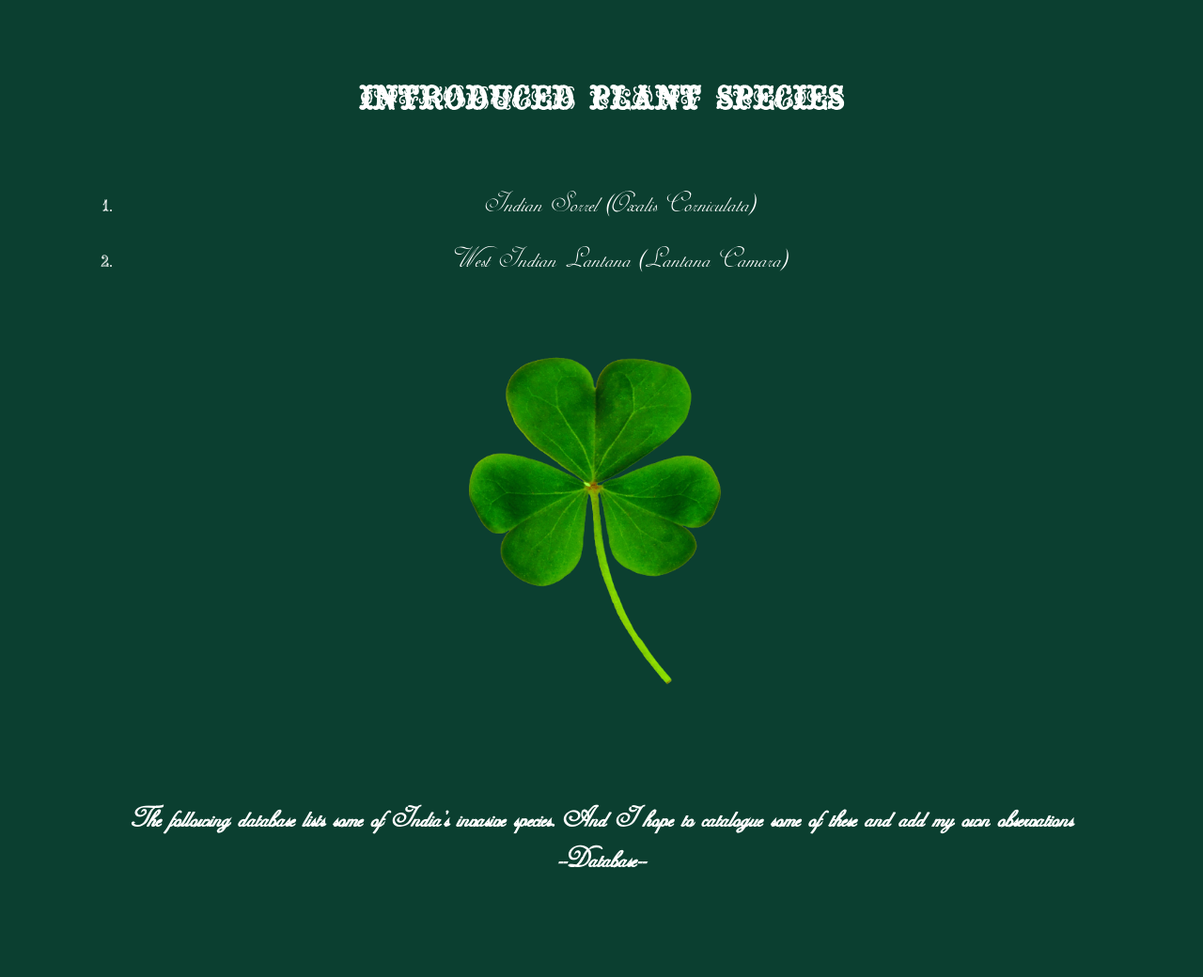
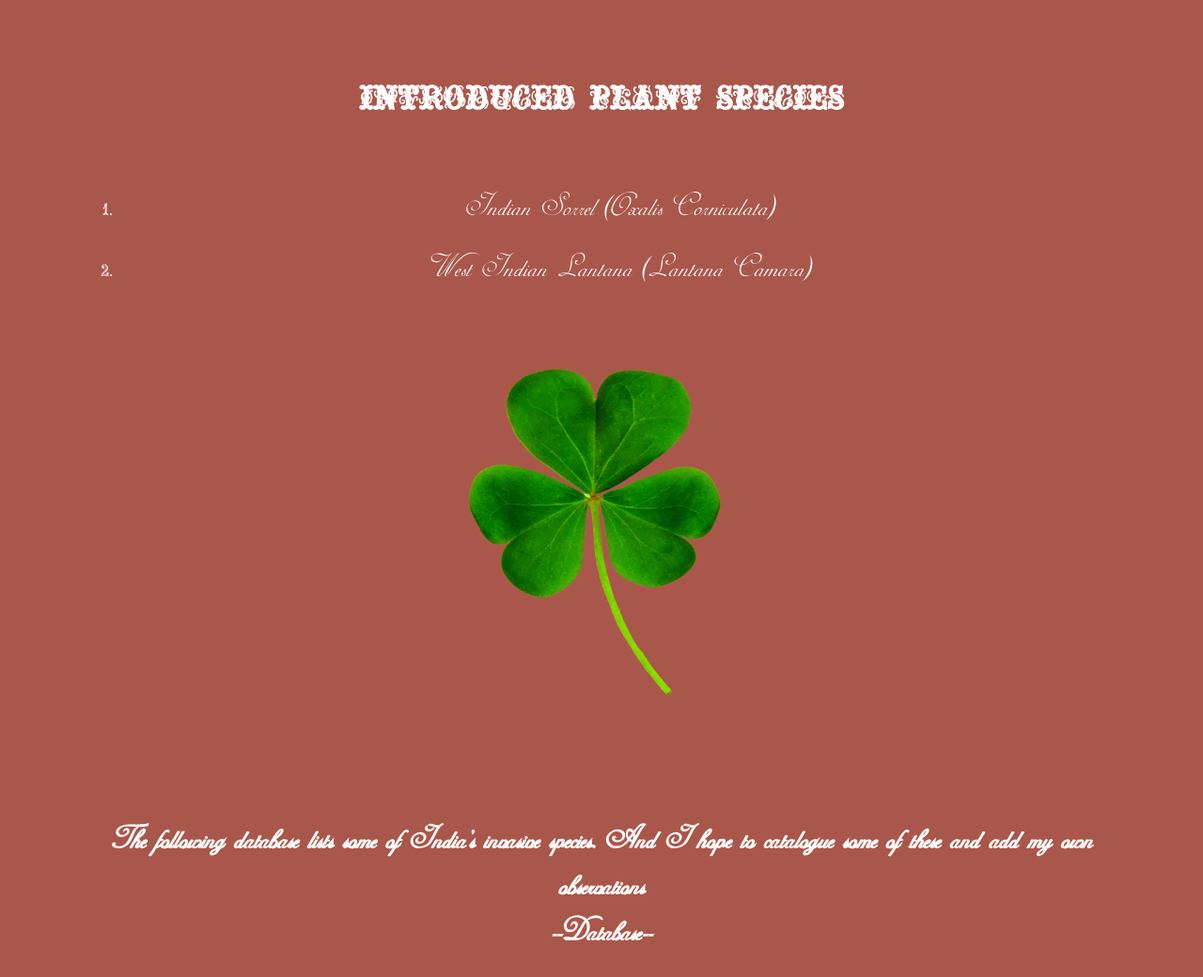
Before and after one commit to cosmoshivani/Plants, a plain HTML site: page index.html in a window 1280 px wide. Shown: the whole page at 94% size. Drawn offline with Linux system fonts and the light colour scheme.

Commit message:
Update style.css

```diff
--- a/style.css
+++ b/style.css
@@ -1,5 +1,5 @@
 body{
-background-color: #0B3F30;
+background-color: #aa574b;
 color: white;
 text-align: center;
   }
@@ -34,7 +34,7 @@ h1{
 a{
   font-family: "AdineKirnberg-Script";
   text-decoration: none;
-  font-size: 35px;
+  font-size: 40px;
   text-align: center;
   color: white;
 
@@ -49,14 +49,14 @@ ol{
 ol li a{
   font-family: "AdineKirnberg-Script";
   text-decoration: none;
-  font-size: 35px;
+  font-size: 40px;
   color: white;
 }
 
 h4{
   font-family: "AdineKirnberg-Script";
   text-decoration: none;
-  font-size: 35px;
+  font-size: 40px;
   text-align:center;
 }
 
```
